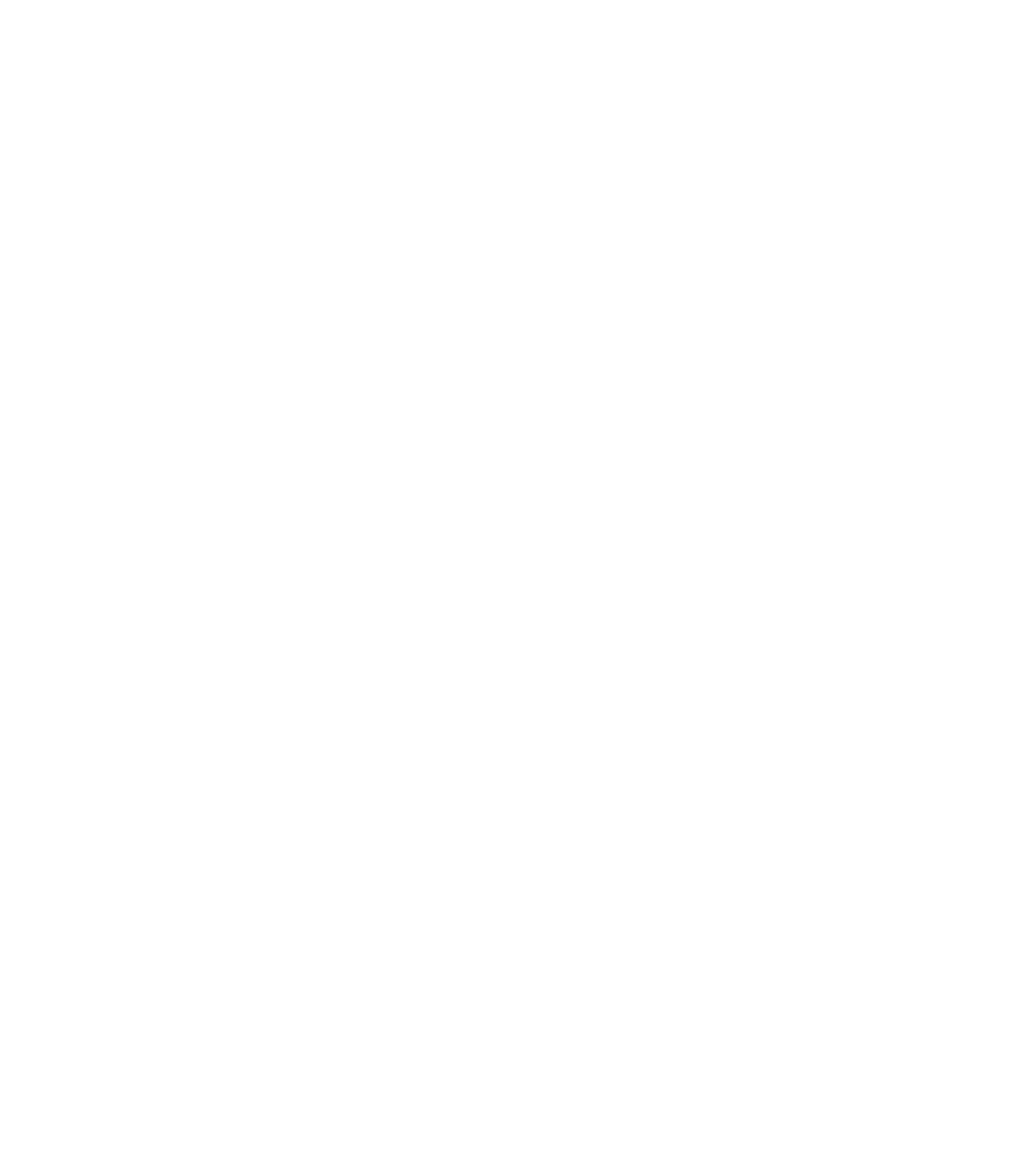
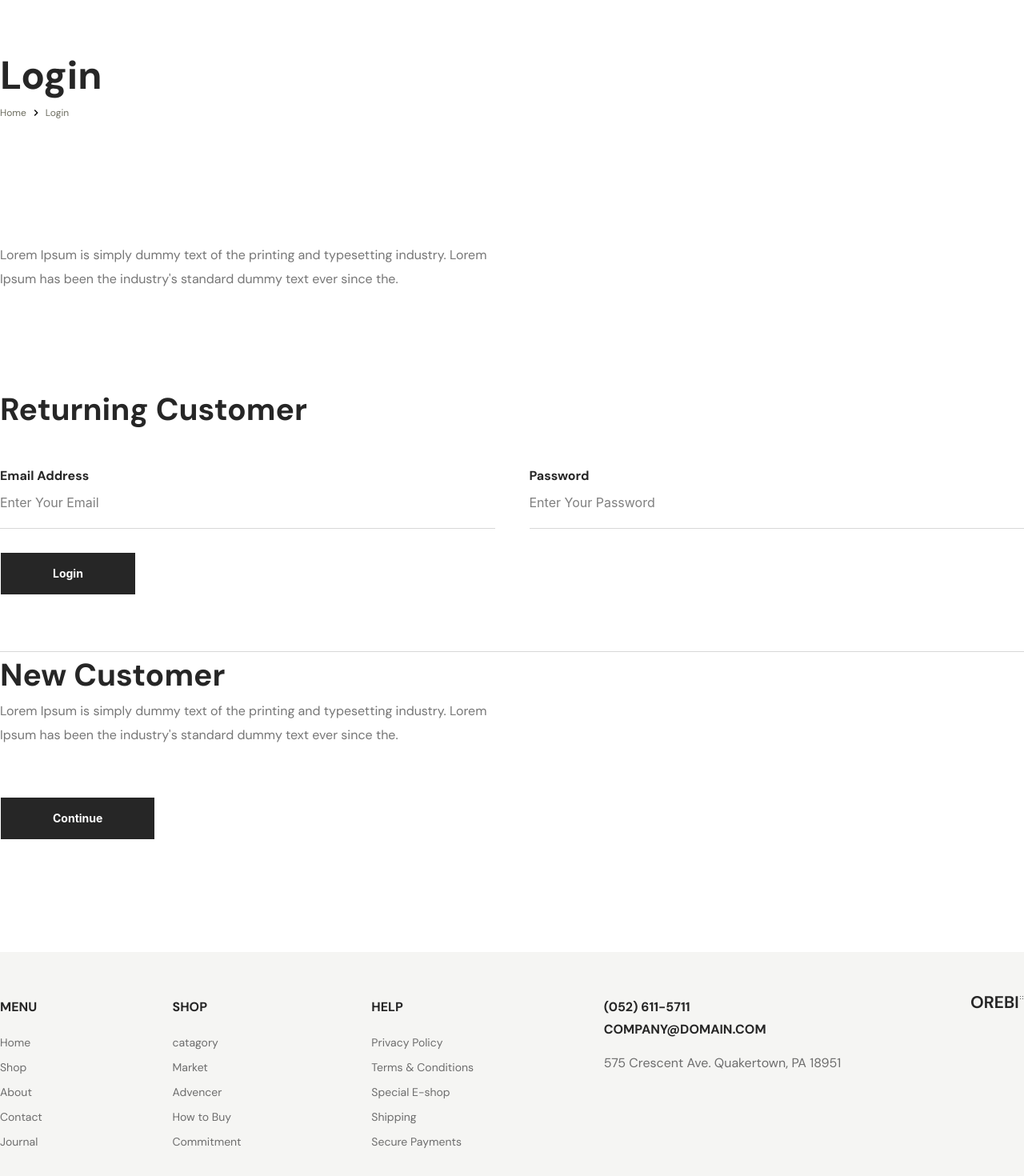
Before and after one commit to dev-abirhossen/Orebi, a React (Vite) app: page /login in a window 1280 px wide. Shown: the part 260-1730 px from the top of the page at 80% size. Before the commit the page ends 800 px from the top, so only its background shows below. Built offline with nearby package versions, Linux system fonts and the light colour scheme.

Commit message:
footer , login complete , navbar edit, some Components

```diff
--- /dev/null
+++ b/src/components/common/BreadCrumb.jsx
@@ -0,0 +1,17 @@
+import React from 'react'
+import { MdOutlineChevronRight } from 'react-icons/md'
+
+const BreadCrumb = ({label, rootPage }) => {
+    return (
+        <div className='mt-30 mb-38.5'>
+            <span className='font-bold text-primary text-[49px] font-DMSans '>{label}</span>
+            <div className='flex items-center gap-1'>
+                <p  className="text-gray2 text-[12px] font-normal font-DMSans">{rootPage} </p>
+                <MdOutlineChevronRight />
+                <p  className="text-gray2 text-[12px] font-normal font-DMSans">{label} </p>
+            </div>
+        </div>
+    )
+}
+
+export default BreadCrumb
--- a/src/components/layout/Footer.jsx
+++ b/src/components/layout/Footer.jsx
@@ -1,10 +1,78 @@
 import React from 'react'
+import Container from '../common/Container'
+import { NavLink } from 'react-router-dom'
+import { MenuData } from '../../dummyData/MenuData'
+import { shopData } from '../ui/shopData'
+import { helpData } from '../../dummyData/helpData'
+import Paragraph from '../ui/Paragraph'
+import Image from '../ui/Image'
+import logo from "../../assets/images/logo.png"
 
 const Footer = () => {
+  const fotheadClss = `font-bold font-DMSans uppercase text-base text-primary leading-7 `
   return (
-    <div>
-      FOoter
-    </div>
+    <footer className='bg-gray1 pt-13.75 pb-13'>
+      <Container>
+        <div className='flex justify-between'>
+          <div>
+            <span className={fotheadClss}>MENU</span>
+            <ul className='flex flex-col gap-1.5 mt-4.25'>
+              {
+                MenuData.map((item,index)=>(
+              <li key={index}>
+                <NavLink className={"text-sm font-normal text-gray5 font-DMSans leading-5.75"} to={item.url}>{item.label}</NavLink>
+              </li>
+
+                ))
+              }
+            </ul>
+          </div>
+          <div>
+            <span className={fotheadClss}>Shop</span>
+            <div>
+              <ul className='flex flex-col gap-1.5 mt-4.25 '>
+                {
+                  shopData.map((item,index)=>(
+                <li key={index}>
+                  <NavLink className={"text-sm font-normal text-gray5 font-DMSans leading-5.75"} to={item.url}>{item.label}</NavLink>
+                </li>
+                  ))
+                }
+              </ul>
+            </div>
+          </div>
+
+          <div>
+            <span className={fotheadClss}>Help</span>
+            <div>
+              <ul className='flex flex-col gap-1.5 mt-4.25'>
+                {
+                  helpData.map((item,index)=>(
+                <li key={index}>
+                  <NavLink className={"text-sm font-normal text-gray5 font-DMSans leading-5.75"} to={item.url}>{item.label}</NavLink>
+                </li>
+
+                  ))
+                }
+              </ul>
+            </div>
+          </div>
+
+          <div >
+            <div className='flex flex-col'>
+              <span className={fotheadClss}>(052) 611-5711</span>
+            <span className={fotheadClss}>company@domain.com</span>
+            <Paragraph className={"text-gray5 text-base font-normal font-DMSans leading-5.75 mt-4"} text={"575 Crescent Ave. Quakertown, PA 18951"}/>
+            </div>
+          </div>
+
+          <div>
+            <Image src={logo}/>
+          </div>
+
+        </div>
+      </Container>
+    </footer>
   )
 }
 
--- a/src/components/layout/Navbar.jsx
+++ b/src/components/layout/Navbar.jsx
@@ -48,23 +48,23 @@
     }, [userdrop])
 
     return (
-        <nav className='pt-8'>
+        <div className='pt-8'>
             <Container>
-                <div className='flex justify-between items-center pb-8'>
+                <nav className='flex justify-between items-center pb-8'>
                     <NavLink to={'/'}><Image src={logoImg} alt={"logo.png"} /></NavLink>
                     <div>
                         <ul className='flex gap-10'>
                             {
                                 MenuData.map((item, index) => (
                                     <li key={item.id}>
-                                        <NavLink className={`${item.url == pathName ? 'text-red-500' : 'text-black'}`} to={item.url}>{item.label} </NavLink>
+                                        <NavLink className={`${item.url == pathName ? 'text-red-500 font-semibold' : 'text-black font-semibold'}`} to={item.url}>{item.label} </NavLink>
                                     </li>
                                 ))
                             }
                         </ul>
                     </div>
 
-                </div>
+                </nav>
             </Container>
             <div className=' bg-gray1 py-6.25'>
                 <Container>
@@ -119,7 +119,7 @@
                     </div>
                 </Container>
             </div>
-        </nav>
+        </div>
     )
 }
 
--- /dev/null
+++ b/src/components/ui/Input.jsx
@@ -0,0 +1,9 @@
+import React from 'react'
+
+const Input = ({type, onChange, className,placeholder, id}) => {
+  return (
+   <input type={type} onChange={onChange} className={className} placeholder={placeholder} id={id} />
+  )
+}
+
+export default Input
--- /dev/null
+++ b/src/components/ui/PrimaryBtn.jsx
@@ -0,0 +1,9 @@
+import React from 'react'
+
+const PrimaryBtn = ({onClick, className, text}) => {
+  return (
+    <button onClick={onclick} className={`text-sm text-white hover:bg-white hover:text-primary transition-all duration-300 border bg-primary font-bold px-16.25 py-4 ${className}`}>{text}</button>
+  )
+}
+
+export default PrimaryBtn
--- /dev/null
+++ b/src/components/ui/shopData.jsx
@@ -0,0 +1,27 @@
+export const shopData = [
+    {
+        id:0,
+        label: "catagory",
+        url:'/catagory'
+    },
+    {
+        id:1,
+        label: "Market",
+        url:'/market'
+    },
+    {
+        id:0,
+        label: "Advencer",
+        url:'/advencer'
+    },
+    {
+        id:0,
+        label: "How to Buy",
+        url:'/buy'
+    },
+    {
+        id:0,
+        label: "Commitment",
+        url:'/commitment'
+    },
+]
--- /dev/null
+++ b/src/dummyData/helpData.jsx
@@ -0,0 +1,27 @@
+export const helpData = [
+    {
+        id:0,
+        label:"Privacy Policy",
+        url:"/Privacy"
+    },
+    {
+        id:0,
+        label:"Terms & Conditions",
+        url:"/Terms"
+    },
+    {
+        id:0,
+        label:"Special E-shop",
+        url:"/Special"
+    },
+    {
+        id:0,
+        label:"Shipping",
+        url:"/Shipping"
+    },
+    {
+        id:0,
+        label:"Secure Payments",
+        url:"/Secure"
+    },
+]
--- a/src/index.css
+++ b/src/index.css
@@ -12,6 +12,10 @@
   /* ============ Color start =============== */
   --color-primary: #262626;
   --color-gray1: #F5F5F3;
+  --color-gray2: #6D6D60;
+  --color-gray3: #767676;
+  --color-gray4: #D8D8D8;
+  --color-gray5: #6D6D6D;
 
   /* ============ Color end =============== */
 
--- a/src/pages/loginPage/LoginIndex.jsx
+++ b/src/pages/loginPage/LoginIndex.jsx
@@ -1,9 +1,44 @@
 import React from 'react'
+import Container from '../../components/common/Container'
+import Paragraph from '../../components/ui/Paragraph'
+import { MdOutlineChevronRight } from "react-icons/md";
+import BreadCrumb from '../../components/common/BreadCrumb';
+import Input from '../../components/ui/Input';
+import PrimaryBtn from '../../components/ui/PrimaryBtn';
+
 
 const LoginIndex = () => {
+  const headingClss = `text-primary font-bold font-DMSans text-[39px]`
+  const desClss = `max-w-161 mb-15.5 font-DMSans font-normal leading-7.5 text-base text-gray3`
   return (
     <div>
-      loginPage
+      <Container>
+        <BreadCrumb label={"Login"} rootPage={"Home"} />
+        <Paragraph className={desClss} text={"Lorem Ipsum is simply dummy text of the printing and typesetting industry. Lorem Ipsum has been the industry's standard dummy text ever since the."} />
+        <div className='pt-14.25'>
+          <span className={headingClss}>Returning Customer</span>
+          <div className='grid grid-cols-2 mt-10.5 gap-10.75'>
+            <div className='flex flex-col gap-2.5 border-b border-b-gray4 pb-5'>
+              <label className='font-bold font-DMSans text-primary text-base leading-5.75' htmlFor="">Email Address</label>
+              <Input className={"border-none"} type={"email"} id={"email"} placeholder={"Enter Your Email"} />
+            </div>
+            <div className='flex flex-col gap-2.5 border-b border-b-gray4 pb-5'>
+              <label className='font-bold font-DMSans text-primary text-base leading-5.75' htmlFor="">Password</label>
+              <Input className={"border-none"} type={"password"} id={"password"} placeholder={"Enter Your Password"} />
+            </div>
+          </div>
+        </div>
+        <div className='pb-17.5 border-b border-b-gray4'>
+          <PrimaryBtn className={"mt-7.25"} text={"Login"} />
+        </div>
+        <div className='mb-35'>
+          <span className={headingClss}>New Customer</span>
+          <Paragraph className={desClss} text={"Lorem Ipsum is simply dummy text of the printing and typesetting industry. Lorem Ipsum has been the industry's standard dummy text ever since the."} />
+          <PrimaryBtn text={"Continue"} />
+        </div>
+
+
+      </Container>
     </div>
   )
 }
```
